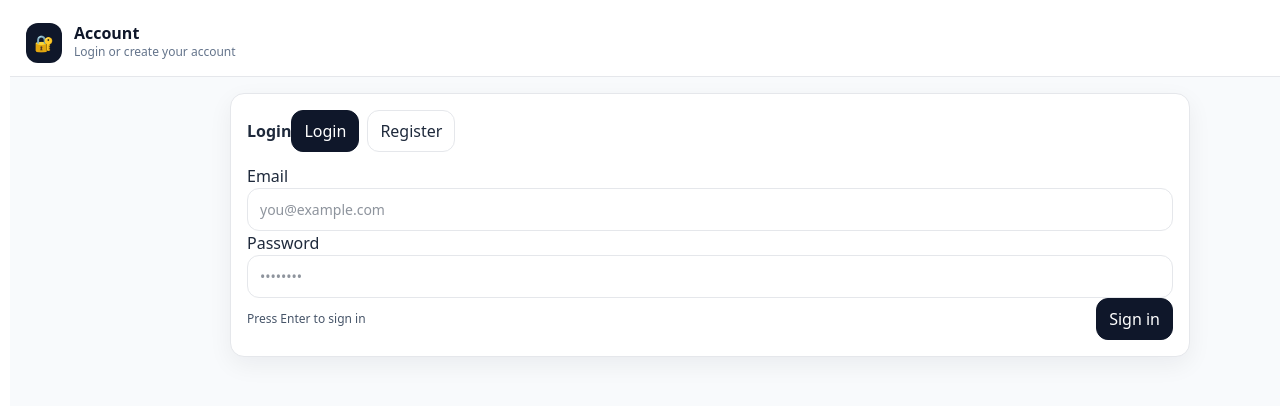
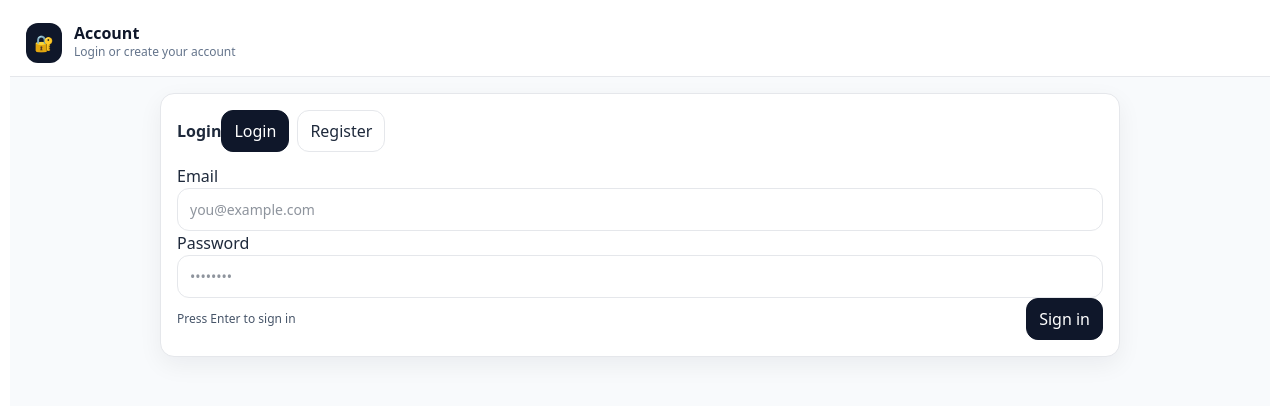
Before and after one commit to kkk8670/NUSSmartScheduler, a React (Vite) app in the folder FrontEnd/: page /auth in a window 1280 px wide. Shown: the top 406 px of the page. Built offline with nearby package versions, Linux system fonts and the light colour scheme; no server answers.

Commit message:
fix: display auto width

```diff
--- a/FrontEnd/src/agent.css
+++ b/FrontEnd/src/agent.css
@@ -19,7 +19,7 @@ body{ margin:10px; background:var(--am2-bg); color:var(--am2-ink-800);
 .am2-root{ min-height:100vh; display:flex; flex-direction:column;  justifyContent: center;
 }
 .am2-header{ position:sticky; top:0; z-index:10; background:rgba(255,255,255,.9); backdrop-filter: blur(8px); border-bottom:1px solid var(--am2-border); }
-.am2-header__inner{ min-width: 1420px; margin: 0 auto; padding: 12px 16px; display:flex; align-items:center; justify-content:space-between; }
+.am2-header__inner{ min-width: 1420px; width: 100%; margin: 0 auto; padding: 12px 16px; display:flex; align-items:center; justify-content:space-between; }
 .am2-brand{ display:flex; align-items:center; gap:12px; }
 .am2-brand__icon{ background: var(--am2-ink-900); color:#fff; border-radius:12px; padding:8px; }
 .am2-brand__title{ margin:0; font-weight:600; color:var(--am2-ink-900); font-size:16px; }
--- a/FrontEnd/src/scheduler.css
+++ b/FrontEnd/src/scheduler.css
@@ -17,11 +17,11 @@
 
 /* ===================== BASE ===================== */
 *{ box-sizing:border-box }
-html,body,#root{ height:100%;
-    min-width:1400px;}
+
+html, body, #root { height: 100%; min-width: 320px; }
 body{
-    margin-left:150px;
-    min-width:1400px;
+    margin: 0;
+    min-width: 320px;
     font-family:ui-sans-serif,system-ui,-apple-system,Segoe UI,Roboto,Helvetica,Arial,"Apple Color Emoji","Segoe UI Emoji";
     color:var(--ink-800);
     background:var(--bg);
```
